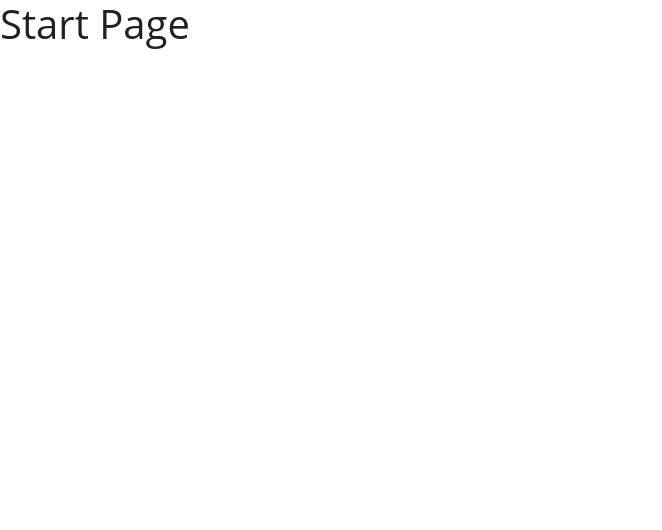
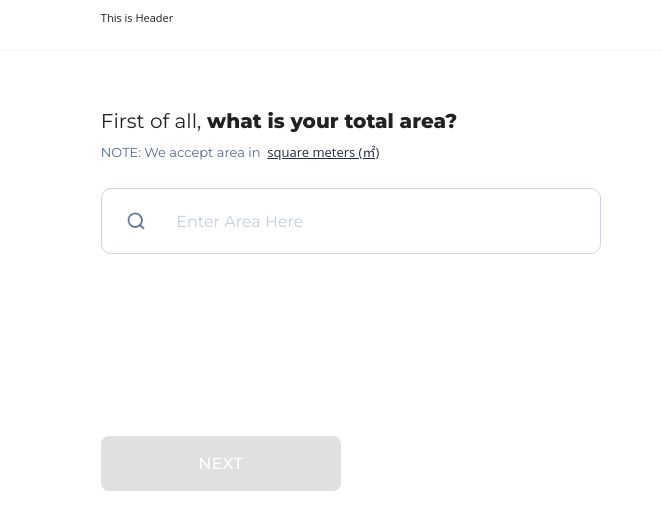
Before and after one commit to arsalyy/Build-Bid, a React (Create React App) app: page /start in a window 1280 px wide. Shown: the top 530 px of the page, without its empty margins (0-662 px from the left). Built offline with nearby package versions, Linux system fonts and the light colour scheme.

Commit message:
Start Page Completed

```diff
--- a/src/pages/start/index.tsx
+++ b/src/pages/start/index.tsx
@@ -1,5 +1,203 @@
-const Start = () => {
-  return <h1>Start Page</h1>
+import React, { useState, useEffect } from 'react'
+import {
+  Typography,
+  styled,
+  TextField,
+  InputAdornment,
+  Box,
+  Button,
+  IconButton,
+  makeStyles,
+  Divider,
+  Grid,
+  useTheme
+} from '@material-ui/core'
+import { useMediaQuery } from 'react-responsive'
+import { useDispatch, useSelector } from 'react-redux'
+import { setArea } from 'actions/startAction'
+import CancelIcon from '@material-ui/icons/Cancel'
+import Search from '../../images/search.png'
+import { ITheme } from 'interfaces/shared/ITheme'
+
+const MySearchTitle = styled(Typography)({
+  fontStyle: 'normal',
+  fontWeight: 800
+})
+
+const First = styled(Typography)({
+  fontStyle: 'normal',
+  fontWeight: 'normal'
+})
+
+const MySearchField = styled(TextField)({
+  '& .MuiOutlinedInput-root': {
+    borderRadius: '10px',
+    paddingRight: '8px ',
+    borderColor: '#CDD6E9'
+  }
+})
+
+const Start: React.FC = () => {
+  const isMobile = useMediaQuery({ query: '(max-width: 960px)' })
+  const area = useSelector((state) => state.startReducer.area)
+  const dispatch = useDispatch()
+  const primaryTextColor = useTheme<ITheme>().text.primary
+  const [disable, setDisable] = useState<boolean>(true)
+
+  const classes = makeStyles(() => {
+    return {
+      pageBox: { background: '#FFFFFF', minHeight: '100vh' },
+      headerBox: { padding: isMobile ? '0.4rem 1.25rem 0.6rem' : '0.6rem 5.75rem 0.5rem 6.3rem' },
+      contentBox: { padding: isMobile ? '2.2rem 1.15rem 1.15rem 1.25rem' : '3.7rem 6.9rem 6rem 6.3rem' },
+      descriptionBox: {
+        marginTop: '15px',
+        backgroundColor: '#FBFBFB',
+        borderRadius: '0px 15px 15px',
+        padding: '15px',
+        color: '#545464',
+        fontWeight: 500
+      },
+      search: {
+        borderRadius: '10px',
+        '& .MuiFormControl-root': {
+          '& .MuiInputBase-root': { paddingRight: '10px!important' }
+        },
+        '& input[type=number]': {
+          '-moz-appearance': 'textfield'
+        },
+        '& input[type=number]::-webkit-outer-spin-button': {
+          '-webkit-appearance': 'none',
+          margin: 0
+        },
+        '& input[type=number]::-webkit-inner-spin-button': {
+          '-webkit-appearance': 'none',
+          margin: 0
+        }
+      },
+      input: {
+        borderRadius: '10px',
+        fontSize: isMobile ? '0.813rem' : '1rem',
+        color: '#252A41',
+        marginLeft: isMobile ? '0' : '1.2rem',
+        marginBottom: '5px',
+        fontWeight: 500,
+        '&::placeholder': {
+          color: '#7988A9',
+          fontSize: isMobile ? '0.84rem' : '1rem',
+          fontWeight: 400
+        },
+        '$ .MuiOutlinedInput-root': {
+          borderRadius: '10px'
+        }
+      },
+      searchIcon: {
+        margin: isMobile ? '0 0.4rem' : '0 0.2rem',
+        width: isMobile ? '20px' : '24px',
+        height: isMobile ? '20px' : '24px',
+        marginBottom: '5px'
+      },
+      MyButton: {
+        borderRadius: '8px',
+        padding: '0.8rem 14px',
+        width: isMobile ? '100%' : '240px',
+        height: '55px'
+      }
+    }
+  })()
+
+  useEffect(() => {
+    if (area && area !== '') setDisable(false)
+    else setDisable(true)
+  }, [area])
+
+  const nextButton = () => {
+    return (
+      <div style={{ display: 'flex', width: '100%', marginTop: isMobile ? '3.438rem' : '10.875rem' }}>
+        <Button
+          id="start-button"
+          className={classes.MyButton}
+          disabled={disable}
+          variant="contained"
+          color="primary"
+          onClick={() => null}>
+          <Typography variant="h5" style={{ color: primaryTextColor, fontWeight: 500, textTransform: 'none' }}>
+            NEXT
+          </Typography>
+        </Button>
+      </div>
+    )
+  }
+
+  const getSearchView = () => {
+    return (
+      <React.Fragment>
+        <Box display="flex" style={{ flexWrap: 'wrap' }} mb={isMobile ? '0.2rem' : '0.6rem'}>
+          <First variant="h3">First of all,</First>
+          <MySearchTitle variant="h3">&nbsp;what is your total area?</MySearchTitle>
+        </Box>
+        <Typography variant="body1" style={{ color: '#576A94', marginBottom: '15px' }}>
+          NOTE: We accept area in &nbsp;
+          <span style={{ color: '#252A41', textDecoration: 'underline', fontWeight: '500' }}>square meters (&#13217;)</span>
+        </Typography>
+        <MySearchField
+          className={classes.search}
+          fullWidth
+          margin="normal"
+          variant="outlined"
+          placeholder={'Enter Area Here'}
+          type="number"
+          value={area}
+          onChange={(e) => dispatch(setArea(e.target.value))}
+          InputProps={{
+            classes: { input: classes.input },
+            endAdornment: (
+              <InputAdornment position="end">
+                {area && (
+                  <IconButton onClick={() => dispatch(setArea(''))} style={{ padding: 3, margin: '0px 10px 5px 0px' }}>
+                    <CancelIcon style={{ color: 'rgba(87, 106, 148, 0.51)' }} />
+                  </IconButton>
+                )}
+              </InputAdornment>
+            ),
+            startAdornment: (
+              <InputAdornment position="start">
+                <img
+                  style={{ width: '20px', height: '20px', marginLeft: '0.688rem' }}
+                  src={Search}
+                  className={classes.searchIcon}
+                />
+              </InputAdornment>
+            )
+          }}
+        />
+        {nextButton()}
+      </React.Fragment>
+    )
+  }
+
+  const desktopView = () => (
+    <Grid container>
+      <Grid item xs={8} md={6} lg={5}>
+        <Box style={{ width: '500px' }}>{getSearchView()}</Box>
+      </Grid>
+    </Grid>
+  )
+
+  const mobileView = () => (
+    <Grid item xs={12}>
+      <Box>{getSearchView()}</Box>
+    </Grid>
+  )
+
+  return (
+    <Box className={classes.pageBox}>
+      <Box className={classes.headerBox}>
+        <p>This is Header</p>
+      </Box>
+      <Divider style={{ position: 'absolute', width: '100%', left: '0 ', background: '#CDD6E9' }} />
+      <Box className={classes.contentBox}>{isMobile ? mobileView() : desktopView()}</Box>
+    </Box>
+  )
 }
 
 export default Start
```
Also changed, not shown: src/images/search.png (added).
